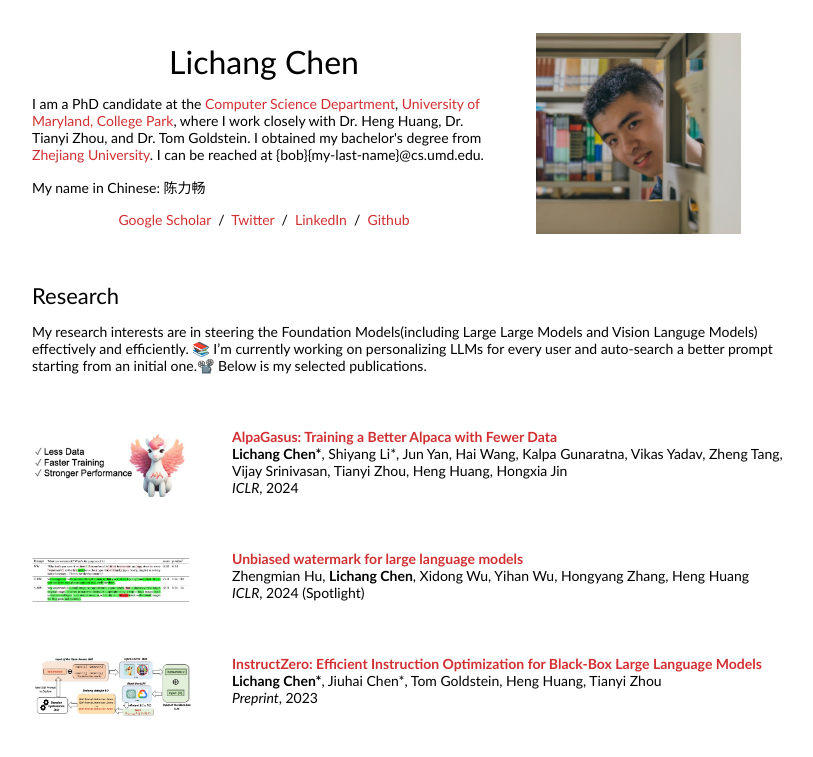
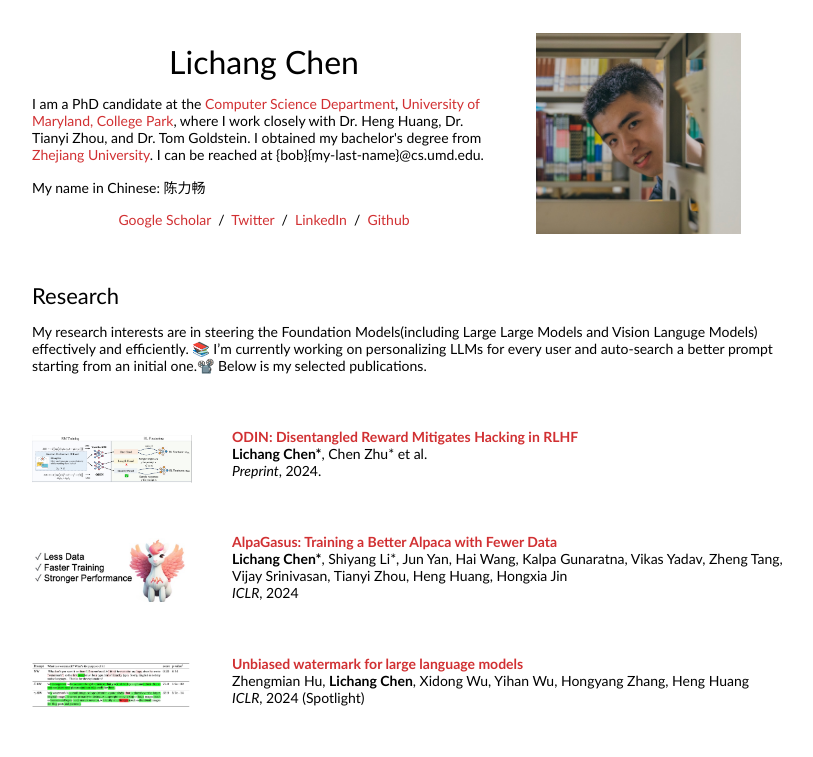
Before and after one commit to Lichang-Chen/Lichang-Chen.github.io, a plain HTML site: page index.html in a window 1280 px wide. Shown: the top 757 px of the page, without its empty margins (228-1041 px from the left). Drawn offline with Linux system fonts and the light colour scheme.

Commit message:
update Feb 13.

```diff
--- a/index.html
+++ b/index.html
@@ -57,6 +57,22 @@
         </tbody></table>
 
         <table style="width:100%;border:0px;border-spacing:0px;border-collapse:separate;margin-right:auto;margin-left:auto;"><tbody>
+          <tr>
+            <td style="padding:20px;width:25%;vertical-align:middle">
+              <img src="images/ODIN.jpg" alt="PontTuset" width="160" style="border-style: none">
+            </td>
+            <td style="padding:20px;width:75%;vertical-align:middle">
+              <a href="https://arxiv.org/abs/2402.07319">
+                <papertitle>ODIN: Disentangled Reward Mitigates Hacking in RLHF </papertitle>
+              </a>
+              <br>
+               <strong>Lichang Chen*</strong>, Chen Zhu* et al.
+              <br>
+              <em>Preprint</em>, 2024.
+              <br>
+              <p></p>
+            </td>
+          </tr>
 	 <tr>
             <td style="padding:20px;width:25%;vertical-align:middle">
               <img src="images/alpagasus.jpg" alt="PontTuset" width="160" style="border-style: none">
```
Also changed, not shown: images/ODIN.jpg (added).
